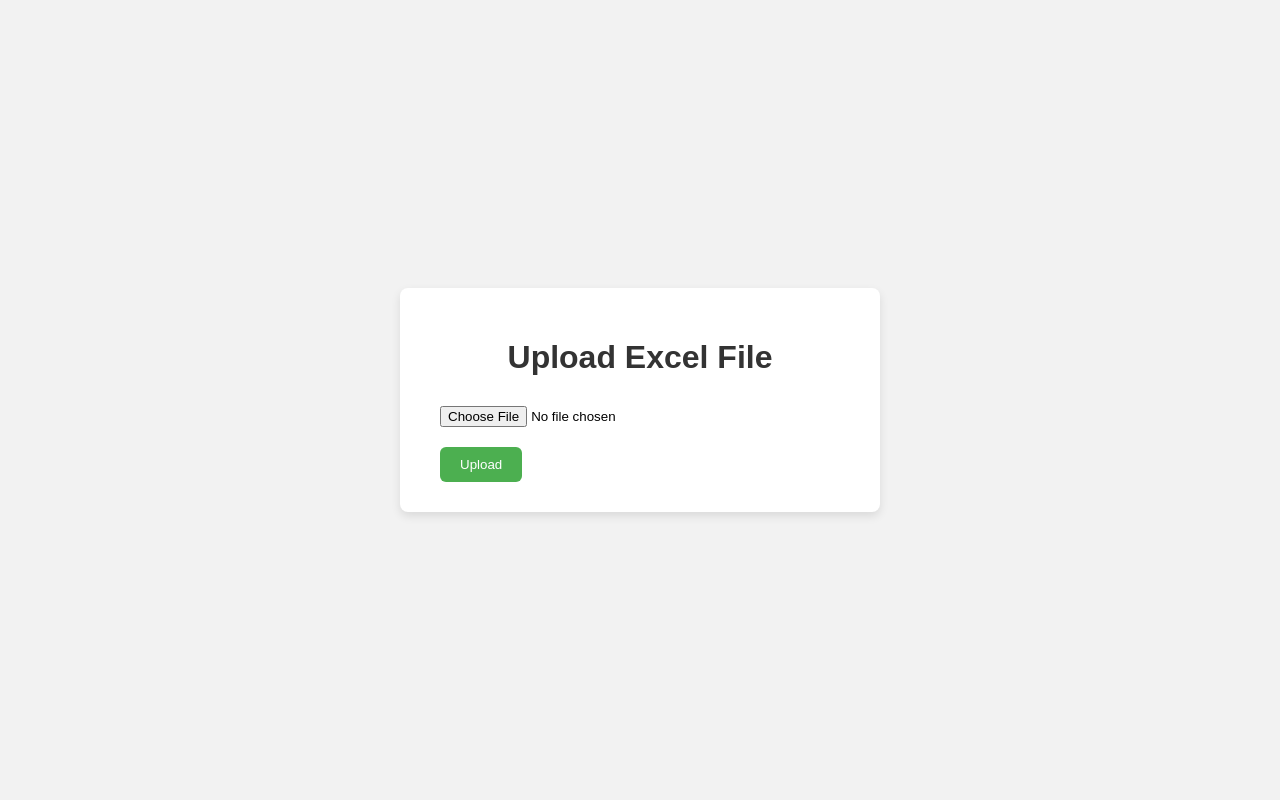
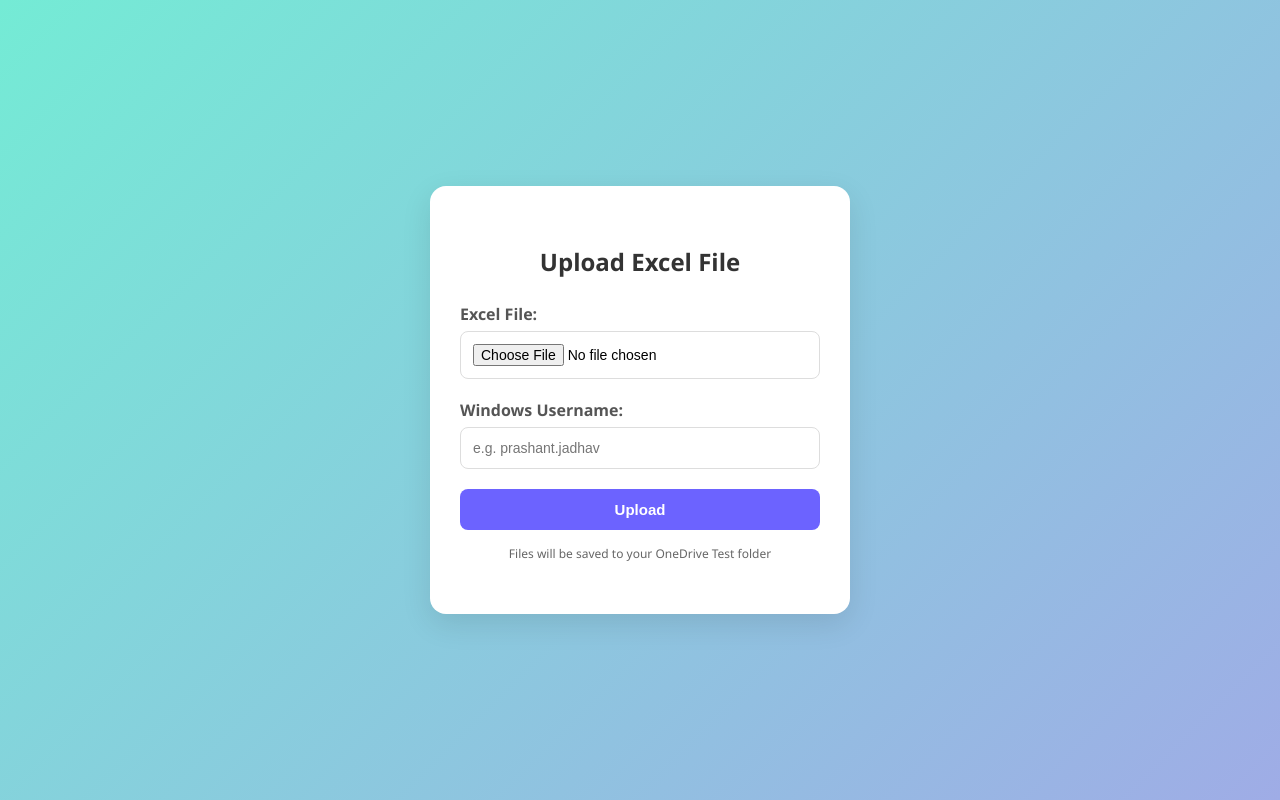
Before and after one commit to prakash-jaware/excelx, a Flask app: page / in a window 1280 px wide. Run offline with Flask 3, Linux system fonts and the light colour scheme.

Commit message:
Update upload.html

```diff
--- a/templates/upload.html
+++ b/templates/upload.html
@@ -3,90 +3,135 @@
 <html lang="en">
 <head>
   <meta charset="UTF-8">
-    <title>Excel Upload</title>
+  <title>Upload Excel File</title>
   <style>
+    * {
+      box-sizing: border-box;
+    }
+
     body {
-            font-family: Arial, sans-serif;
-            background-color: #f2f2f2;
+      margin: 0;
+      padding: 0;
+      height: 100vh;
       display: flex;
       justify-content: center;
       align-items: center;
-            height: 100vh;
-            margin: 0;
+      background: linear-gradient(135deg, #74ebd5, #9face6);
+      font-family: 'Segoe UI', Tahoma, Geneva, Verdana, sans-serif;
     }
 
-        .container {
-            background-color: white;
-            padding: 30px 40px;
-            border-radius: 8px;
-            box-shadow: 0 4px 10px rgba(0, 0, 0, 0.1);
-            width: 400px;
-            position: relative;
+    .card {
+      background-color: #fff;
+      padding: 40px 30px;
+      border-radius: 16px;
+      box-shadow: 0 10px 30px rgba(0, 0, 0, 0.1);
+      max-width: 420px;
+      width: 100%;
+      animation: slideUp 0.4s ease;
     }
 
-        h1 {
-            margin-bottom: 20px;
-            color: #333;
-            text-align: center;
+    @keyframes slideUp {
+      from {
+        transform: translateY(40px);
+        opacity: 0;
+      }
+      to {
+        transform: translateY(0);
+        opacity: 1;
+      }
     }
 
-        input[type="file"] {
-            margin-top: 10px;
+    h2 {
+      text-align: center;
+      margin-bottom: 25px;
+      color: #333;
+    }
+
+    label {
+      display: block;
+      margin-bottom: 6px;
+      font-weight: 600;
+      color: #555;
+    }
+
+    input[type="file"],
+    input[type="text"] {
+      width: 100%;
+      padding: 12px;
       margin-bottom: 20px;
+      border: 1px solid #ddd;
+      border-radius: 8px;
+      font-size: 14px;
+      transition: border-color 0.2s;
+    }
+
+    input:focus {
+      outline: none;
+      border-color: #6c63ff;
     }
 
     button {
-            padding: 10px 20px;
-            background-color: #4CAF50;
-            color: white;
+      width: 100%;
+      padding: 12px;
+      background: #6c63ff;
+      color: #fff;
       border: none;
-            border-radius: 6px;
+      border-radius: 8px;
+      font-size: 15px;
+      font-weight: bold;
       cursor: pointer;
+      transition: background 0.3s ease;
     }
 
     button:hover {
-            background-color: #45a049;
+      background: #574fd6;
     }
 
-        .message {
-            color: green;
-            margin-bottom: 10px;
+    .note {
+      margin-top: 15px;
+      font-size: 12px;
       text-align: center;
+      color: #666;
     }
 
-        .zip-download {
-            position: absolute;
-            bottom: 20px;
-            right: 20px;
-        }
-
-        .zip-download a {
-            text-decoration: none;
-            color: #007BFF;
-        }
-
-        .zip-download a:hover {
-            text-decoration: underline;
+    .flash {
+      background-color: #e0ffe0;
+      padding: 10px;
+      border: 1px solid #8bc34a;
+      border-radius: 5px;
+      margin-bottom: 15px;
+      text-align: center;
+      color: #2e7d32;
+      font-weight: bold;
     }
   </style>
 </head>
 <body>
-    <div class="container">
-        <h1>Upload Excel File</h1>
-        {% if message %}
-            <div class="message">✅ {{ message }}</div>
+  <div class="card">
+    <h2>Upload Excel File</h2>
+
+    {% with messages = get_flashed_messages() %}
+      {% if messages %}
+        <div class="flash">{{ messages[0] }}</div>
+        <script>
+          setTimeout(() => {
+            window.location.href = "{{ url_for('index') }}";
+          }, 3000);
+        </script>
       {% endif %}
+    {% endwith %}
 
-        <form method="POST" enctype="multipart/form-data">
-            <input type="file" name="excel_file" required><br>
+    <form method="post" enctype="multipart/form-data">
+      <label for="excel_file">Excel File:</label>
+      <input type="file" name="excel_file" id="excel_file" required>
+
+      <label for="username">Windows Username:</label>
+      <input type="text" name="username" id="username" placeholder="e.g. prashant.jadhav" required>
+
       <button type="submit">Upload</button>
     </form>
 
-        {% if download_link %}
-            <div class="zip-download">
-                <a href="{{ download_link }}">⬇ Download ZIP</a>
-            </div>
-        {% endif %}
+    <p class="note">Files will be saved to your OneDrive Test folder</p>
   </div>
 </body>
 </html>
```
Lines whose indentation alone changed are shown as unchanged.
